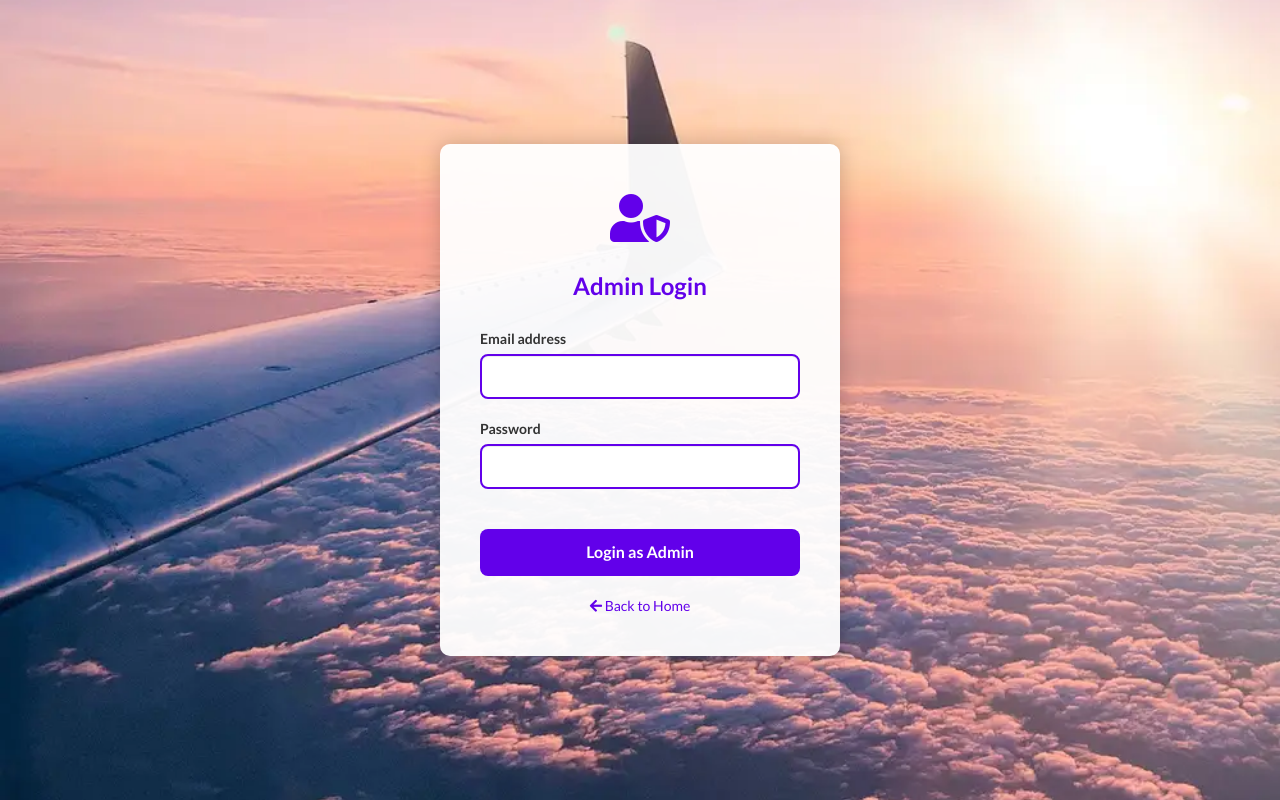
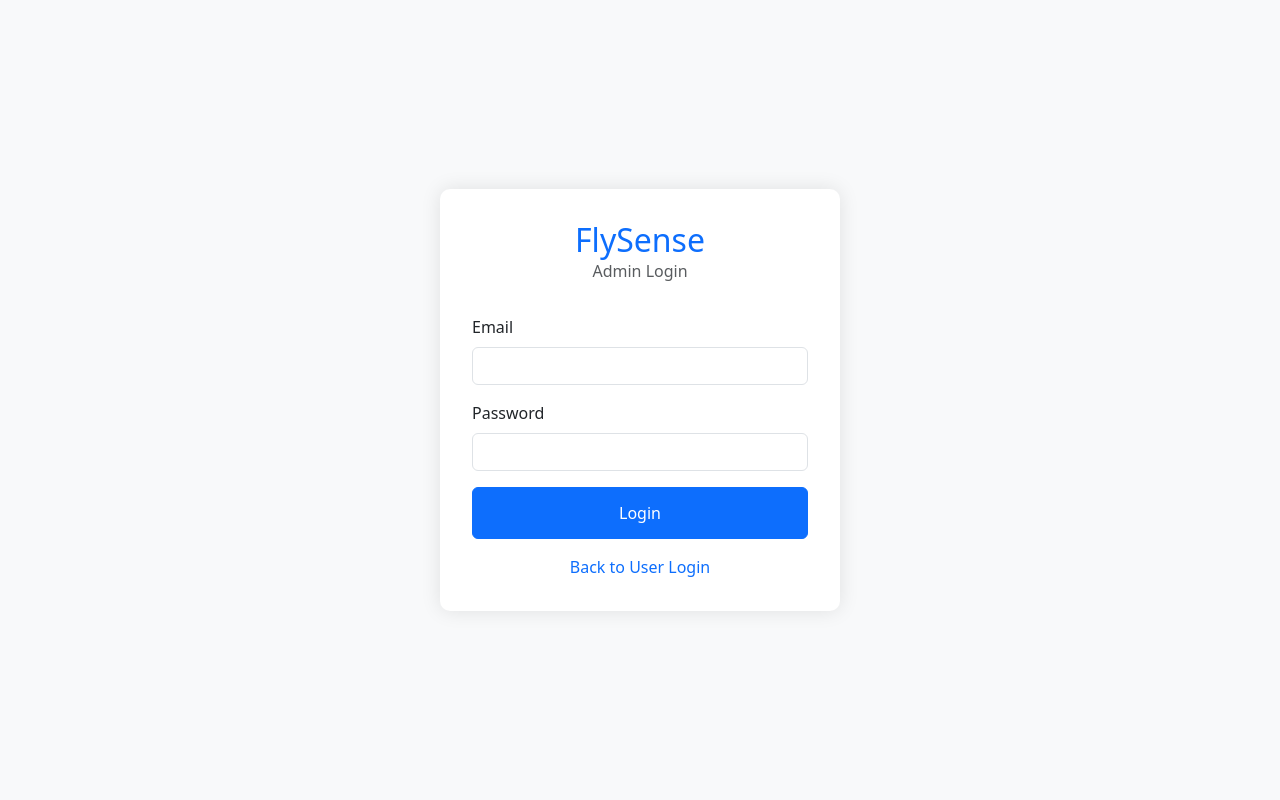
Before and after one commit to Dhanush1205/Flight-Delay-Predictor-Project, a Flask app: page /admin_login in a window 1280 px wide. Run offline with Flask 3, Linux system fonts and the light colour scheme; parts of the project's set-up code (start-up, migrations or seed data) failed here and were passed over; some libraries are stand-ins or nearby versions.

Commit message:
Fix: Login page display and admin authentication

```diff
--- a/app.py
+++ b/app.py
@@ -22,6 +22,10 @@ app = Flask(__name__,
     template_folder='templates'
 )
 app.secret_key = os.environ.get('SECRET_KEY', os.urandom(24))
+
+# Configure session
+app.config['SESSION_TYPE'] = 'filesystem'
+app.config['PERMANENT_SESSION_LIFETIME'] = timedelta(minutes=30)
 
 # Configure password hashing
 app.config['SECURITY_PASSWORD_HASH'] = 'pbkdf2_sha256'
@@ -75,6 +79,18 @@ class Contact(db.Model):
 # Create database tables
 with app.app_context():
     db.create_all()
+    # Create admin account if it doesn't exist
+    admin = User.query.filter_by(email='admin@flysense.com').first()
+    if not admin:
+        admin = User(
+            name='Admin',
+            email='admin@flysense.com',
+            is_admin=True
+        )
+        admin.set_password('admin123')
+        db.session.add(admin)
+        db.session.commit()
+        print("Admin account created successfully!")
 
 try:
     # Import dataset with absolute path
@@ -178,8 +194,8 @@ def create_route_map(origin, destination, is_delayed):
 
 @app.route('/')
 def index():
-    if 'user_id' in session:
-        return redirect(url_for('home'))
+    # Clear any existing session
+    session.clear()
     return render_template('login.html')
 
 @app.route('/home')
@@ -354,9 +370,6 @@ def history():
 
 @app.route('/login', methods=['GET', 'POST'])
 def login():
-    if 'user_id' in session:
-        return redirect(url_for('home'))
-
     if request.method == 'POST':
         email = request.form.get('email')
         password = request.form.get('password')
@@ -375,11 +388,9 @@ def login():
 
 @app.route('/logout')
 def logout():
-    session.pop('user_id', None)
-    session.pop('is_admin', None)  # Remove admin status from session
-    session.pop('predictions', None)
-    flash('You have been logged out', 'success')
-    return redirect(url_for('login'))
+    session.clear()
+    flash('You have been logged out successfully', 'success')
+    return redirect(url_for('index'))
 
 @app.route('/signup', methods=['GET', 'POST'])
 def signup():
@@ -424,9 +435,6 @@ def signup():
 
 @app.route('/admin_login', methods=['GET', 'POST'])
 def admin_login():
-    if 'user_id' in session and session.get('is_admin'):
-        return redirect(url_for('admin'))
-
     if request.method == 'POST':
         email = request.form.get('email')
         password = request.form.get('password')
@@ -439,7 +447,7 @@ def admin_login():
             flash('Welcome back, Admin!', 'success')
             return redirect(url_for('admin'))
         else:
-            flash('Invalid email or password', 'error')
+            flash('Invalid admin credentials', 'error')
 
     return render_template('admin_login.html')
 
@@ -500,22 +508,28 @@ def delete_user(user_id):
 
 @app.route('/create_admin')
 def create_admin():
-    # Create admin user if it doesn't exist
-    admin = User.query.filter_by(email='admin@example.com').first()
-    if not admin:
+    try:
+        # Check if admin already exists
+        admin = User.query.filter_by(email='admin@flysense.com').first()
+        if admin:
+            flash('Admin account already exists!', 'info')
+            return redirect(url_for('admin_login'))
+
+        # Create admin user
         admin = User(
             name='Admin',
-            email='admin@example.com',
+            email='admin@flysense.com',
             is_admin=True
         )
-        admin.set_password('admin123')  # Set a default password
+        admin.set_password('admin123')
         db.session.add(admin)
         db.session.commit()
-        flash('Admin account created successfully!', 'success')
-    else:
-        flash('Admin account already exists!', 'info')
+        flash('Admin account created! Email: admin@flysense.com, Password: admin123', 'success')
+    except Exception as e:
+        flash(f'Error creating admin: {str(e)}', 'error')
+
     return redirect(url_for('admin_login'))
 
 if __name__ == '__main__':
-	app.run(debug=False)
+	app.run(debug=True)
 # For mac, make 'app.run(debug=True)'
--- a/templates/admin_login.html
+++ b/templates/admin_login.html
@@ -4,123 +4,76 @@
     <meta charset="UTF-8">
     <meta name="viewport" content="width=device-width, initial-scale=1.0">
     <title>Admin Login - FlySense</title>
-    <link href="https://fonts.googleapis.com/css?family=Lato:400,700" rel="stylesheet">
-    <link type="text/css" rel="stylesheet" href="{{ url_for('static', filename='css/bootstrap.min.css') }}" />
-    <link rel="stylesheet" href="https://cdnjs.cloudflare.com/ajax/libs/font-awesome/5.15.4/css/all.min.css" />
+    <link href="https://cdn.jsdelivr.net/npm/bootstrap@5.3.0/dist/css/bootstrap.min.css" rel="stylesheet">
     <style>
         body {
-            font-family: 'Lato', sans-serif;
-            background: url("{{ url_for('static', filename='background.webp') }}");
-            background-size: cover;
-            background-position: center;
-            min-height: 100vh;
+            background-color: #f8f9fa;
+            height: 100vh;
             display: flex;
             align-items: center;
             justify-content: center;
         }
-        .admin-login-container {
-            background: rgba(255, 255, 255, 0.95);
-            padding: 40px;
+        .login-container {
+            background: white;
+            padding: 2rem;
             border-radius: 10px;
-            box-shadow: 0 0 20px rgba(0, 0, 0, 0.2);
+            box-shadow: 0 0 20px rgba(0,0,0,0.1);
             width: 100%;
             max-width: 400px;
         }
-        .admin-login-title {
+        .logo {
             text-align: center;
-            color: #6200EA;
-            margin-bottom: 30px;
-            font-size: 24px;
-            font-weight: bold;
+            margin-bottom: 2rem;
         }
-        .admin-icon {
-            text-align: center;
-            margin-bottom: 20px;
-            font-size: 48px;
-            color: #6200EA;
-        }
-        .form-group {
-            margin-bottom: 20px;
+        .logo h1 {
+            color: #0d6efd;
+            font-size: 2rem;
+            margin: 0;
         }
         .form-control {
-            height: 45px;
-            border: 2px solid #6200EA;
-            border-radius: 8px;
+            margin-bottom: 1rem;
         }
-        .form-control:focus {
-            border-color: #5502C8;
-            box-shadow: 0 0 0 0.2rem rgba(98, 0, 234, 0.25);
-        }
-        .btn-admin-login {
-            background-color: #6200EA;
-            color: white;
-            padding: 12px;
-            border: none;
-            border-radius: 8px;
+        .btn-primary {
             width: 100%;
-            font-size: 16px;
-            font-weight: bold;
-            margin-top: 20px;
-            transition: all 0.3s ease;
-        }
-        .btn-admin-login:hover {
-            background-color: #5502C8;
-            transform: translateY(-2px);
-        }
-        .back-to-home {
-            text-align: center;
-            margin-top: 20px;
-        }
-        .back-to-home a {
-            color: #6200EA;
-            text-decoration: none;
-        }
-        .back-to-home a:hover {
-            text-decoration: underline;
+            padding: 0.8rem;
         }
         .alert {
-            margin-bottom: 20px;
+            margin-bottom: 1rem;
         }
     </style>
 </head>
 <body>
-    <div class="admin-login-container">
-        <div class="admin-icon">
-            <i class="fas fa-user-shield"></i>
+    <div class="login-container">
+        <div class="logo">
+            <h1>FlySense</h1>
+            <p class="text-muted">Admin Login</p>
         </div>
-        <h2 class="admin-login-title">Admin Login</h2>
 
         {% with messages = get_flashed_messages(with_categories=true) %}
             {% if messages %}
                 {% for category, message in messages %}
-                    <div class="alert alert-{{ category }} alert-dismissible fade show" role="alert">
-                        {{ message }}
-                        <button type="button" class="close" data-dismiss="alert" aria-label="Close">
-                            <span aria-hidden="true">&times;</span>
-                        </button>
-                    </div>
+                    <div class="alert alert-{{ category }}">{{ message }}</div>
                 {% endfor %}
             {% endif %}
         {% endwith %}
 
-        <form method="post" action="{{ url_for('admin_login') }}">
-            <div class="form-group">
-                <label for="email">Email address</label>
+        <form method="POST" action="{{ url_for('admin_login') }}">
+            <div class="mb-3">
+                <label for="email" class="form-label">Email</label>
                 <input type="email" class="form-control" id="email" name="email" required>
             </div>
-            <div class="form-group">
-                <label for="password">Password</label>
+            <div class="mb-3">
+                <label for="password" class="form-label">Password</label>
                 <input type="password" class="form-control" id="password" name="password" required>
             </div>
-            <button type="submit" class="btn btn-admin-login">Login as Admin</button>
+            <button type="submit" class="btn btn-primary">Login</button>
         </form>
-        <div class="back-to-home">
-            <a href="{{ url_for('home') }}"><i class="fas fa-arrow-left"></i> Back to Home</a>
+
+        <div class="text-center mt-3">
+            <a href="{{ url_for('index') }}" class="text-decoration-none">Back to User Login</a>
         </div>
     </div>
 
-    <script src="https://code.jquery.com/jquery-3.5.1.min.js"></script>
-    <script src="https://cdn.jsdelivr.net/npm/@popperjs/core@2.5.4/dist/umd/popper.min.js"></script>
-    <script src="https://stackpath.bootstrapcdn.com/bootstrap/4.5.2/js/bootstrap.min.js"></script>
+    <script src="https://cdn.jsdelivr.net/npm/bootstrap@5.3.0/dist/js/bootstrap.bundle.min.js"></script>
 </body>
 </html>
```
